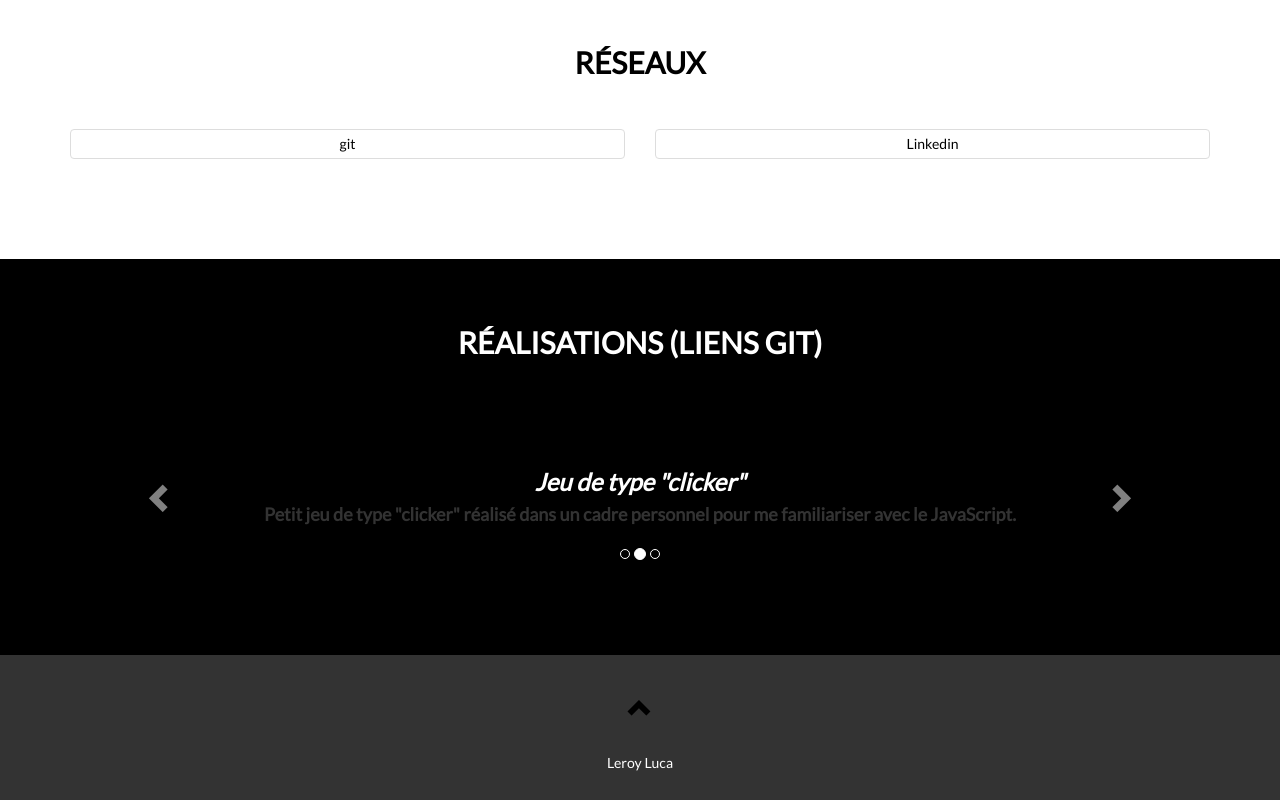
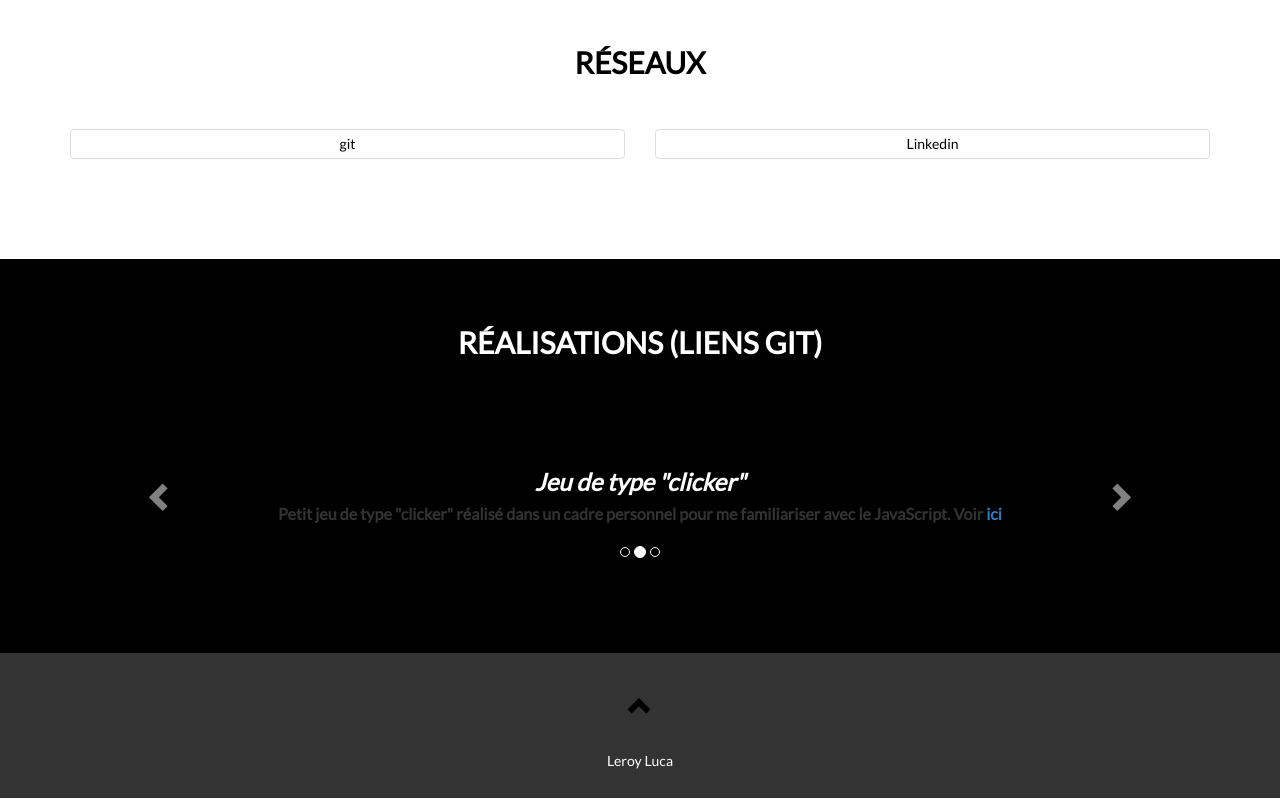
Before and after one commit to Galarope/CV-basics, a plain HTML site: page index.html in a window 1280 px wide. Shown: the part 2047-2847 px from the top of the page. Drawn offline with nearby package versions, Linux system fonts and the light colour scheme.

Commit message:
Ajout du site clicker (lien)

```diff
--- a/index.html
+++ b/index.html
@@ -207,7 +207,7 @@
                 </div>
                 <div class="item">
                     <h3><a href="https://github.com/Galarope/jeuWakz" target="_blank">Jeu de type "clicker"</a></h3>
-                    <h4>Petit jeu de type "clicker" réalisé dans un cadre personnel pour me familiariser avec le JavaScript.</h4>
+                    <h4>Petit jeu de type "clicker" réalisé dans un cadre personnel pour me familiariser avec le JavaScript. Voir <a href="https://galarope-jeu-wakz.netlify.app/" target="_blank">ici</a></h4>
                 </div>
                 <div class="item">
                     <h3><a href="https://github.com/Galarope/CV-basics">Mon CV en HTML/CSS/JS</a></h3>
--- a/style.css
+++ b/style.css
@@ -337,6 +337,10 @@ section .heading h2 {
     font-style: italic;
 }
 
+#myCarousel .item h4{
+    font-size: 1.15em;
+}
+
 /*----- Footer -----*/
 
 footer {
```
